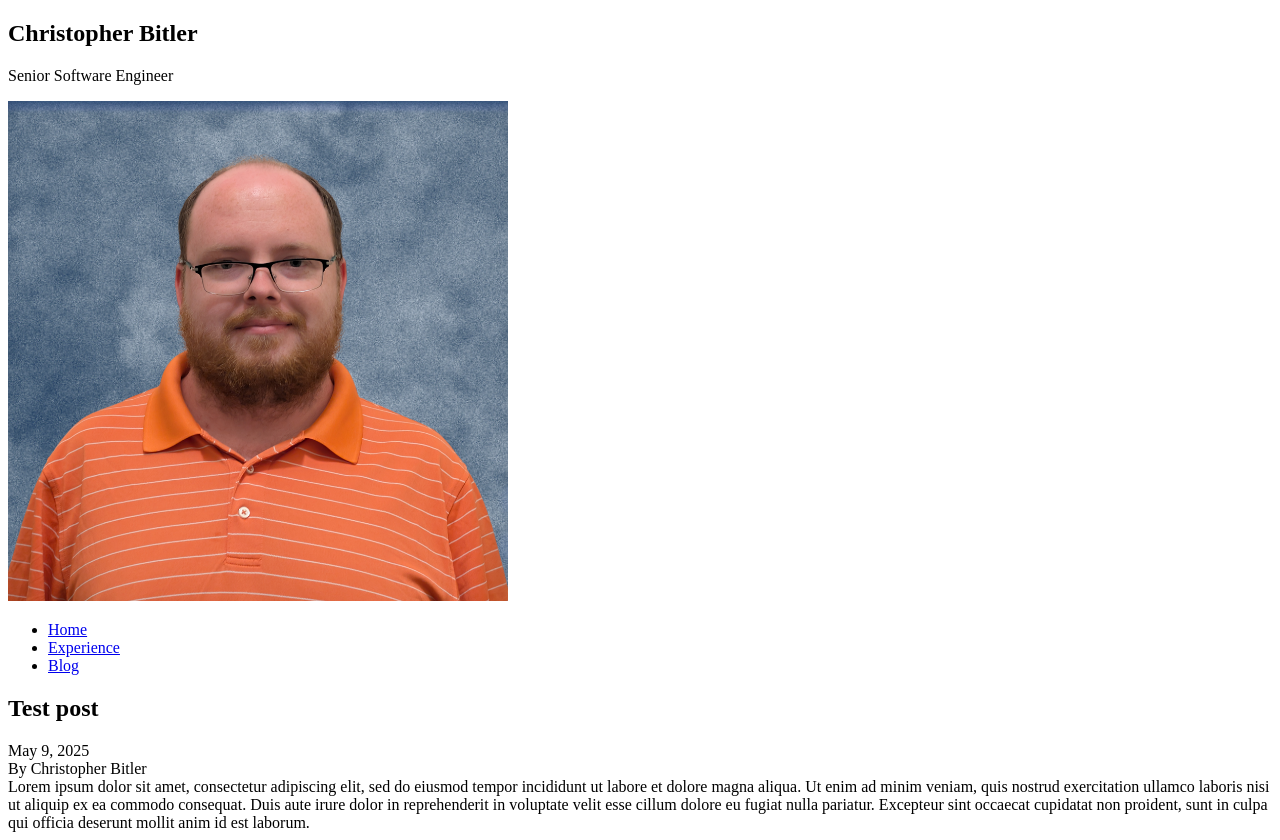
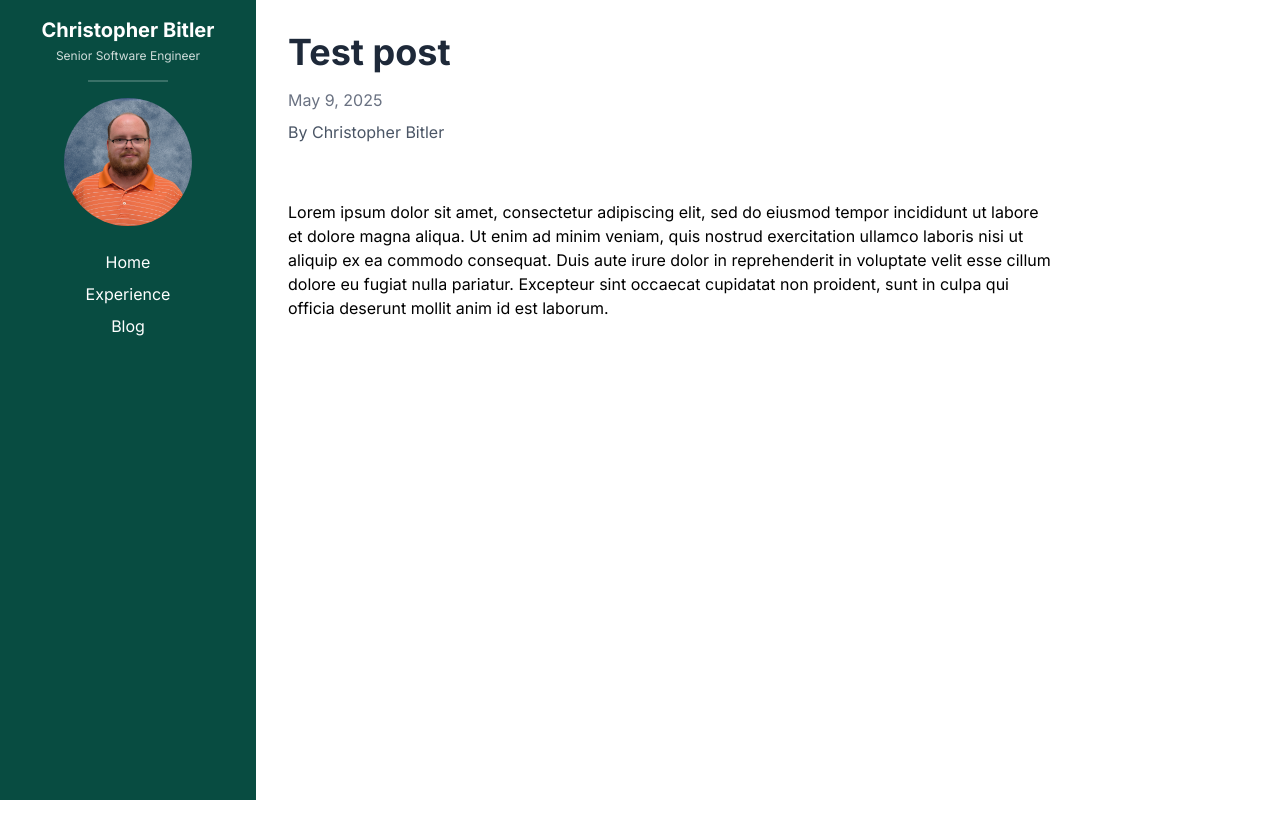
Before and after one commit to Chris-Bitler/resume-site, a Next.js app: page /blog/Test-Post-copy in a window 1280 px wide. After the commit the page ends 800 px from the top, so only its background shows below. Built offline with nearby package versions, Linux system fonts and the light colour scheme.

Commit message:
Re-add layout file and fix type errors

```diff
--- a/app/blog/[slug]/page.tsx
+++ b/app/blog/[slug]/page.tsx
@@ -3,9 +3,9 @@ import { getPostSlugs, getPostBySlug } from "../../../lib/posts";
 import { notFound } from "next/navigation";
 
 type BlogPostProps = {
-  params: {
+  params: Promise<{
     slug: string;
-  };
+  }>;
 };
 
 export async function generateStaticParams() {
--- /dev/null
+++ b/app/layout.tsx
@@ -0,0 +1,26 @@
+import type { Metadata } from 'next';
+import { Inter } from 'next/font/google';
+import './globals.css';
+
+const inter = Inter({
+  subsets: ['latin'],
+  display: 'swap',
+  variable: '--font-inter',
+});
+
+export const metadata: Metadata = {
+  title: 'Christopher Bitler - Senior Software Engineer',
+  description: 'Personal website and portfolio of Christopher Bitler, Senior Software Engineer',
+};
+
+export default function RootLayout({
+  children,
+}: {
+  children: React.ReactNode;
+}) {
+  return (
+    <html lang="en" className={inter.variable}>
+      <body>{children}</body>
+    </html>
+  );
+}
```
